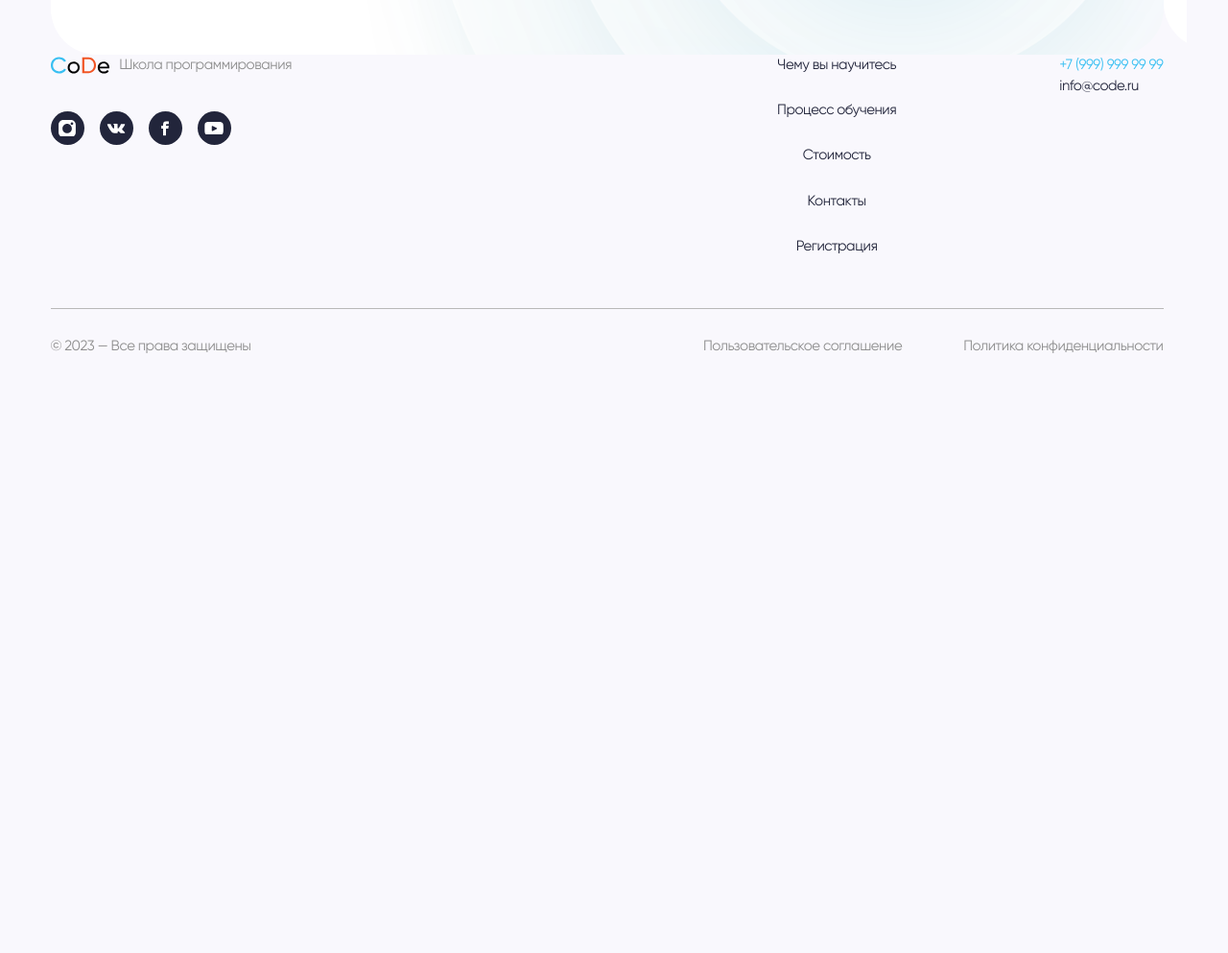
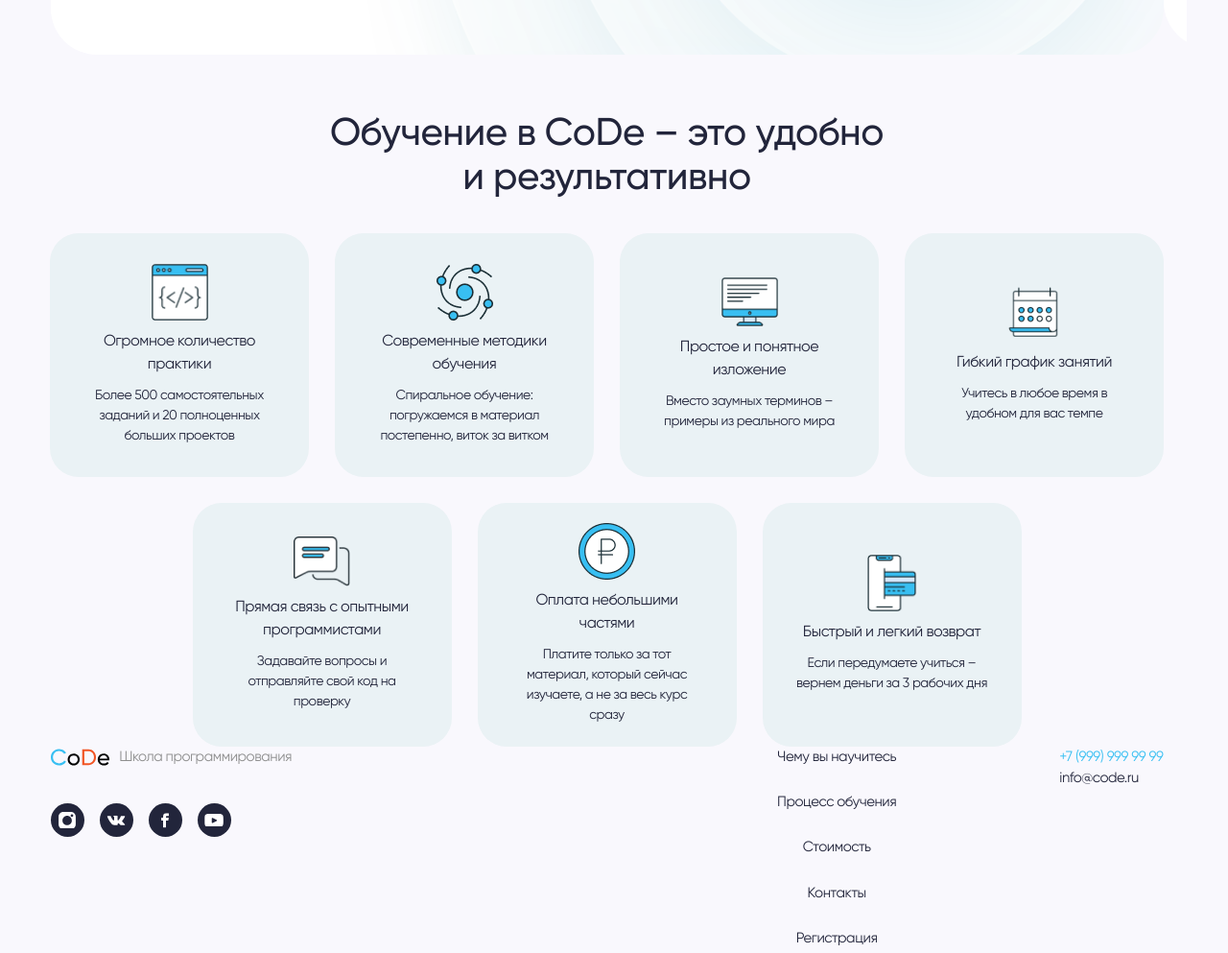
Before and after one commit to thatwasgen1us/test-ex, a website with bundled scripts: page index.html in a window 1280 px wide. Shown: the part 495-1488 px from the top of the page at 96% size. Before the commit the page ends 895 px from the top, so only its background shows below. Built offline with nearby package versions, Linux system fonts and the light colour scheme.

Commit message:
complete section-cards

```diff
--- a/index.html
+++ b/index.html
@@ -194,6 +194,113 @@
           </svg>
         </div>
       </section>
+      <section class="cards container">
+        <div class="cards__title">
+          <h2 class="cards__title--text">
+            Обучение в CoDe – это удобно и результативно
+          </h2>
+        </div>
+        <ul class="cards__list container">
+          <li class="cards__item">
+            <img
+              class="cards__item--image"
+              src="./images/card-1.png"
+              width="59"
+              height="59"
+              alt=""
+            />
+            <p class="cards__item--title">Огромное количество практики</p>
+            <p class="cards__item--text">
+              Более 500 самостоятельных заданий и 20 полноценных больших
+              проектов
+            </p>
+          </li>
+          <li class="cards__item">
+            <img
+              class="cards__item--image"
+              src="./images/card-2.png"
+              width="59"
+              height="59"
+              alt=""
+            />
+            <p class="cards__item--title">Современные методики обучения</p>
+            <p class="cards__item--text">
+              Спиральное обучение: погружаемся в материал постепенно, виток за
+              витком
+            </p>
+          </li>
+          <li class="cards__item">
+            <img
+              class="cards__item--image"
+              src="./images/card-3.png"
+              width="59"
+              height="59"
+              alt=""
+            />
+            <p class="cards__item--title">Простое и понятное изложение</p>
+            <p class="cards__item--text">
+              Вместо заумных терминов – примеры из реального мира
+            </p>
+          </li>
+          <li class="cards__item">
+            <img
+              class="cards__item--image"
+              src="./images/card-4.png"
+              width="59"
+              height="59"
+              alt=""
+            />
+            <p class="cards__item--title">Гибкий график занятий</p>
+            <p class="cards__item--text">
+              Учитесь в любое время в удобном для вас темпе
+            </p>
+          </li>
+          <li class="cards__item">
+            <img
+              class="cards__item--image"
+              src="./images/card-5.png"
+              width="59"
+              height="59"
+              alt=""
+            />
+            <p class="cards__item--title">
+              Прямая связь с опытными программистами
+            </p>
+            <p class="cards__item--text">
+              Задавайте вопросы и отправляйте свой код на проверку
+            </p>
+          </li>
+          <li class="cards__item">
+            <img
+              class="cards__item--image"
+              src="./images/card-6.png"
+              width="59"
+              height="59"
+              alt=""
+            />
+            <p class="cards__item--title">Оплата небольшими частями</p>
+            <p class="cards__item--text">
+              Платите только за тот материал, который сейчас изучаете, а не за
+              весь курс сразу
+            </p>
+          </li>
+          <li class="cards__item">
+            <img
+              class="cards__item--image"
+              src="./images/card-7.png"
+              width="59"
+              height="59"
+              alt=""
+            />
+            <div class="mobile-flex">
+              <p class="cards__item--title">Быстрый и легкий возврат</p>
+              <p class="cards__item--text">
+                Если передумаете учиться – вернем деньги за 3 рабочих дня
+              </p>
+            </div>
+          </li>
+        </ul>
+      </section>
     </main>
 
     <footer class="footer container">
--- a/styles/_variables.scss
+++ b/styles/_variables.scss
@@ -3,6 +3,7 @@
 :root {
     --color-light: #FFFFFF;
     --color-light-blue: #F9F8FD;
+    --color-cards: #EAF2F5;
 
     --color-dark: #141414;
     --color-dark-blue: #22253B;
--- /dev/null
+++ b/styles/blocks/_cards.scss
@@ -0,0 +1,89 @@
+@use '../helpers/' as *;
+
+.cards {
+    margin-top: rem(60);
+    display: flex;
+    flex-direction: column;
+    justify-content: center;
+    align-items: center;
+    &__title {
+        max-width: rem(600);
+        text-align: center;
+    }
+
+    &__list {
+        flex: 1;
+        margin-top: rem(34);
+        display: flex;
+        flex-wrap: wrap;
+        gap: rem(27);
+        align-items: center;
+        min-width: rem(1250);
+        margin-inline:  rem(-25);
+        justify-content: center;
+
+        @media (max-width: 1185px) {
+            min-width: rem(350);
+        }
+
+        @include mobile {
+            gap: rem(10);
+        }
+    }
+
+    &__item {
+        width: rem(270);
+        height: rem(254);
+        background-color: var(--color-cards);
+        border-radius: rem(30);
+        display: flex;
+        flex-direction: column;
+        align-items: center;
+        justify-content: center;
+        padding: rem(50) rem(35);
+        row-gap: rem(10);
+        text-align: center;
+
+        @include mobile-s {
+            width: rem(145);
+            height: rem(175);
+            padding-inline: rem(7);
+
+            &:last-child {
+                flex: 1 1 auto;
+                flex-direction: row;
+                max-width: rem(300);
+                column-gap: rem(17);
+            }
+        }
+    }
+
+    &__item--image {
+        @include mobile {
+            max-width: rem(40);
+        }
+    }
+
+    &__item--title {
+        font-size: rem(16);
+
+        @include mobile {
+            font-size: rem(12);
+        }
+    }
+
+    &__item--text {
+        font-size: rem(14);
+
+        @include mobile {
+            font-size: rem(9);
+        }
+    }
+}
+.mobile-flex {
+    max-width: rem(150);
+
+    @include mobile-s-above {
+        display: contents;
+    }
+}
--- a/styles/blocks/_header.scss
+++ b/styles/blocks/_header.scss
@@ -55,7 +55,7 @@
             transition-duration: var(--transition-duration);
             font-size: rem(20);
             line-height: 100%;
-            padding-block: rem(80);
+            padding-block: 8rem;
 
             &:not(.is-active) {
                 @include hide;
--- a/styles/main.scss
+++ b/styles/main.scss
@@ -8,3 +8,4 @@
 @use 'blocks/header';
 @use 'blocks/footer';
 @use 'blocks/swiper';
+@use 'blocks/cards';
```
Also changed, not shown: images/card-1.png (added), images/card-2.png (added), images/card-3.png (added), images/card-4.png (added), images/card-5.png (added), images/card-5.svg (added), images/card-6.png (added), images/card-7.png (added), styles/main.css, 1 other file.
